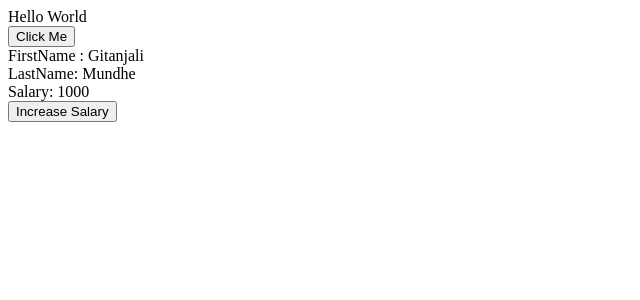
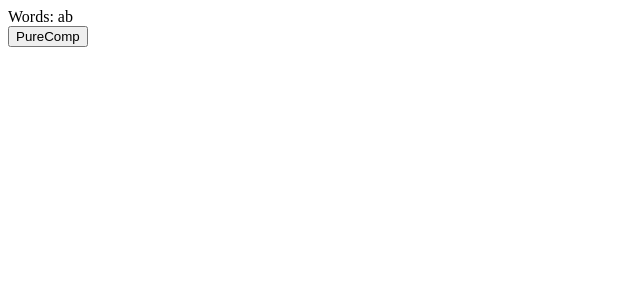
Before and after one commit to 1503014/React-1, a React (Create React App) app: page / in a window 1280 px wide. Shown: the top 300 px of the page, without its empty margins (0-640 px from the left). Built offline with nearby package versions, Linux system fonts and the light colour scheme.

Commit message:
Mutation

```diff
--- a/App.tsx
+++ b/App.tsx
@@ -1,7 +1,8 @@
 import React from 'react';
 import ReactDOM from 'react-dom';
 import HelloWorld from './Components/HelloWorld';
-import HelloWorld2 from './Components/HelloWorld2'
+import HelloWorld2 from './Components/HelloWorld2';
+import PureComponentDemo from './Components/PureComponentDemo';
 function Click(a)
 {
   return (
@@ -11,8 +12,7 @@ function Click(a)
 export default function App() {
   return (
     <div>
-    <HelloWorld  name = "Hello World" MyHandler = {Click}/>
-    <HelloWorld2 FirstName = "Gitanjali" LastName = "Mundhe" Salary = "1000"/>
+      <PureComponentDemo />
     </div>
   )
 }
--- /dev/null
+++ b/Components/PureComponentDemo.tsx
@@ -0,0 +1,28 @@
+import React, { Component } from "react";
+
+export default class PureComponentDemo extends Component {
+  constructor(props) {
+    super(props);
+    this.state = {
+      words : ["a","b"]
+    };
+    this.pureCompClick = this.pureCompClick.bind(this);
+  }
+
+  pureCompClick()
+  {
+    const newWord = this.state.words;
+    newWord.push("!!");
+    console.log(newWord);
+    this.setState({words : newWord});
+  }
+
+  render() {
+    return (
+      <div>
+        <div>Words: {this.state.words}</div>
+        <button onClick = {this.pureCompClick}>PureComp</button>
+      </div>
+    );
+  }
+}
```
